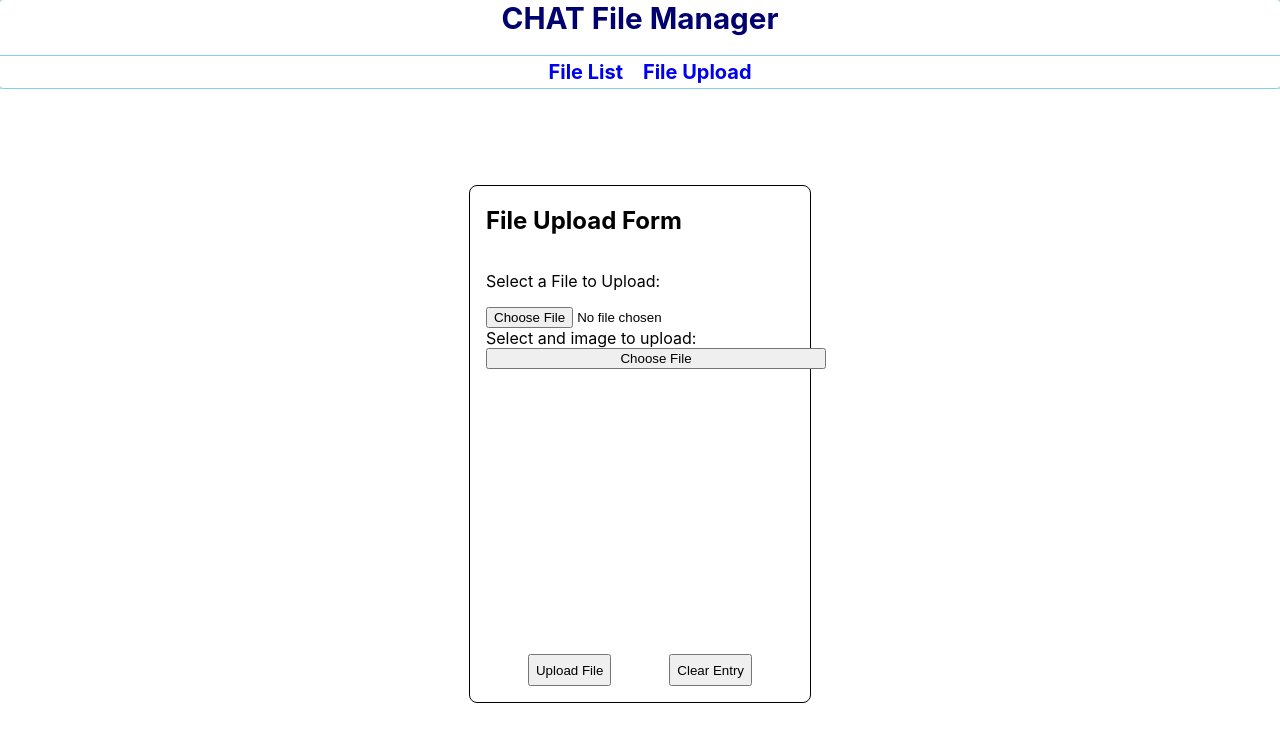
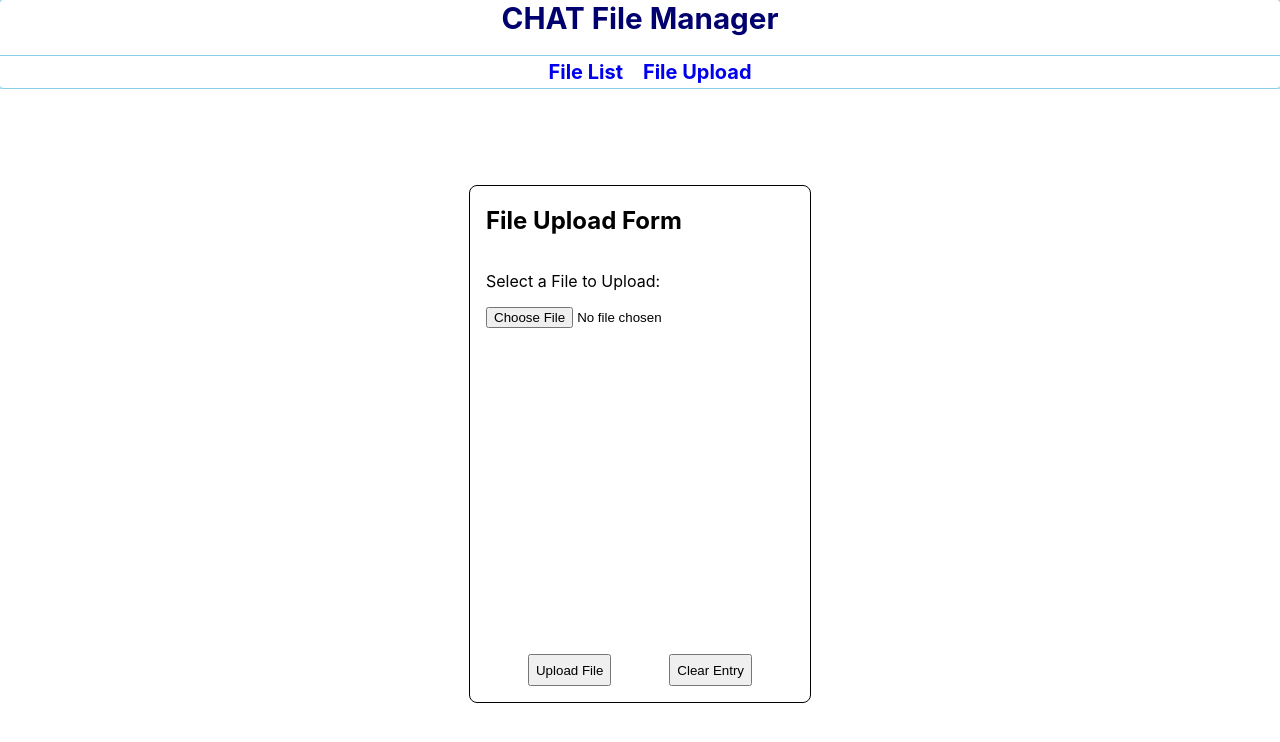
Before and after one commit to ocsfwarch/chat_file_transfer_client, a React (Create React App) app: page /FileUpload in a window 1280 px wide. Shown: the top 742 px of the page. Built offline with nearby package versions, Linux system fonts and the light colour scheme.

Commit message:
Updated FileUpload
I removed the attempt to handle the file input as controlled.

```diff
--- a/src/components/FileUpload.js
+++ b/src/components/FileUpload.js
@@ -1,4 +1,4 @@
-import React, { useState, useRef } from "react";
+import React, { useState } from "react";
 import PleaseWait from "../helpers/PleaseWait/PleaseWait";
 
 export default function FileUpload(props) {
@@ -6,19 +6,6 @@ export default function FileUpload(props) {
   const [selectedFile, setSelectedFile] = useState();
   const [results, setResults] = useState("");
   const [showPleaseWait, setShowPleaseWait] = useState(false);
-  const [file, setFile] = useState(null);
-
-  const fileInput = useRef(null);
-
-  const ImageInput = ({ file, setFile }) => {
-    const onChange = async (e) => {
-      console.log(`ImageInput onChange Called`);
-      if (e.target.files && e.target.files.length > 0) {
-        setFile(e.target.files[0]);
-      }
-    };
-    return <input type="file" name="image" onChange={onChange} />;
-  };
 
   const onChange = (event) => {
     console.log(
@@ -57,23 +44,9 @@ export default function FileUpload(props) {
         <section className="content">
           <h2>File Upload Form</h2>
           <p>
-            <label htmlFor="file">Select a File to Upload:</label>
+            <label htmlFor="files">Select a File to Upload:</label>
           </p>
           <input type="file" id="file" name="file" onChange={onChange} />
-          <label htmlFor="image">Select and image to upload:</label>
-          <input
-            type="file"
-            name="image"
-            ref={fileInput}
-            onChange={onChange}
-            style={{ display: "none" }}
-          />
-          <button
-            className="upload-btn"
-            onClick={() => fileInput.current.click()}
-          >
-            Choose File
-          </button>
         </section>
         <section className="results">
           <PleaseWait showMe={showPleaseWait} />
```
